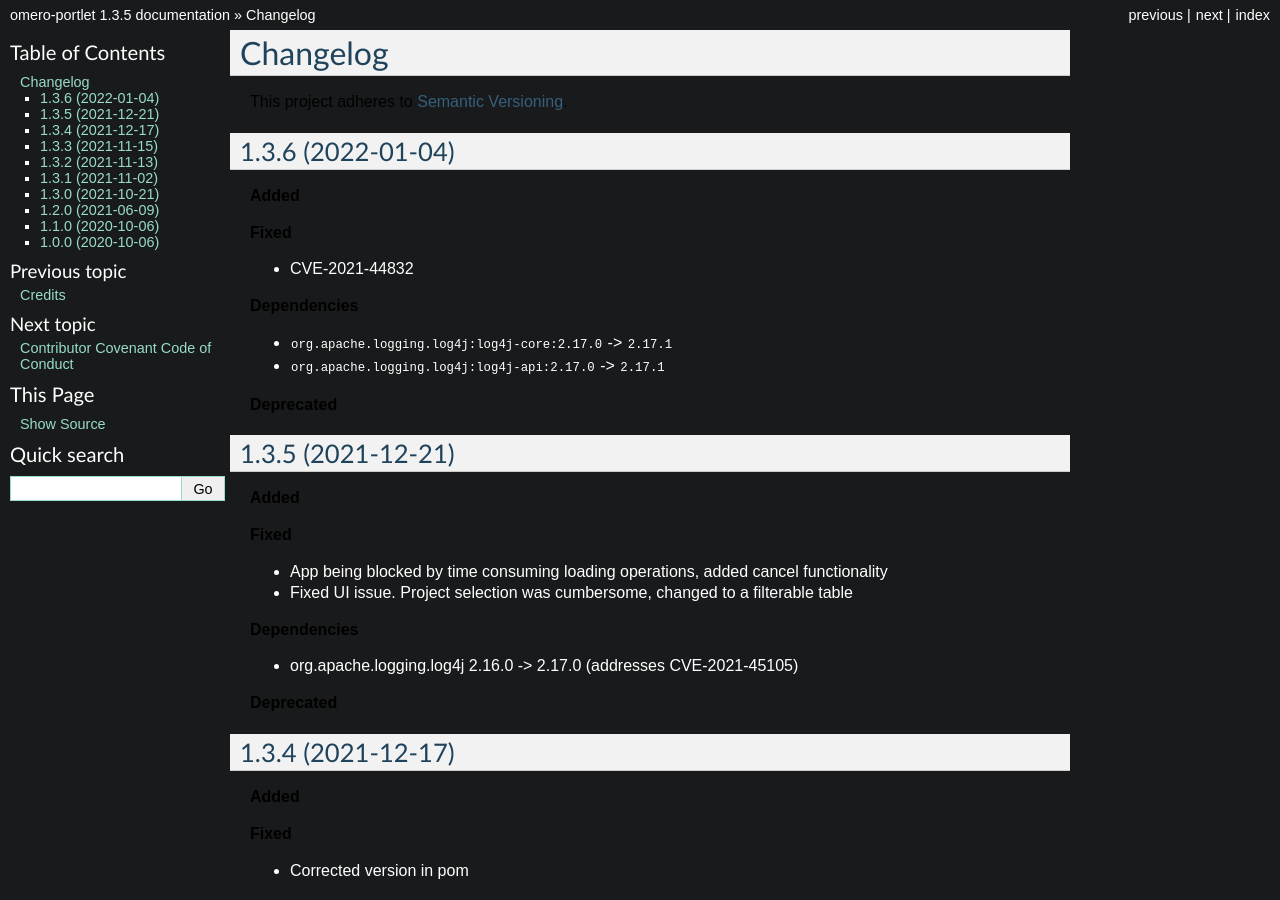
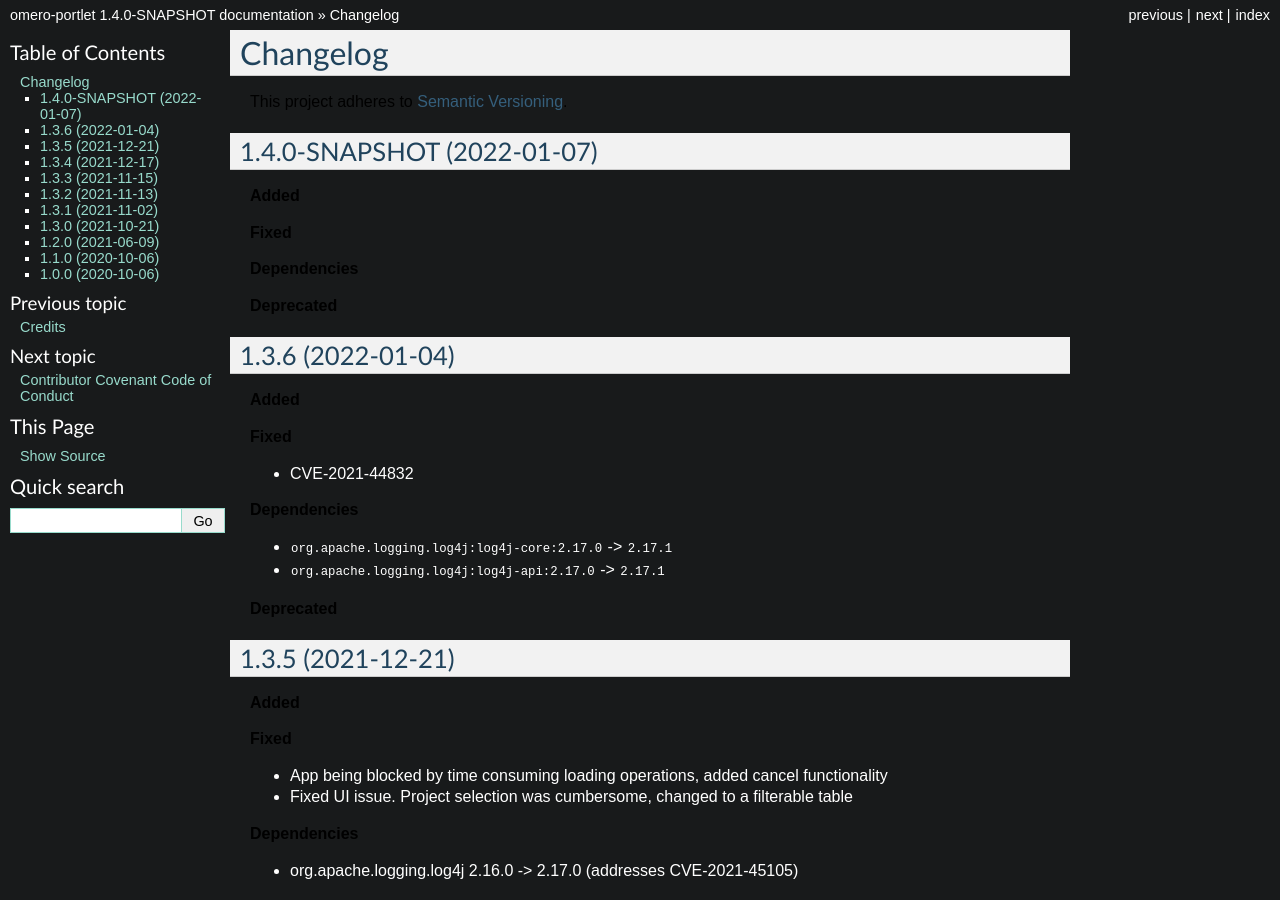
Before and after one commit to qbicsoftware/omero-portlet, a Sphinx documentation site: the page built from docs/changelog.rst, in a window 1280 px wide and 900 px high. Built offline with Sphinx 7.4.7, drawn with Linux system fonts in a browser that asks for light colours; some of the changed text lies outside the part shown.

Commit message:
Bump Version to 1.4.0-SNAPSHOT

```diff
--- a/CHANGELOG.rst
+++ b/CHANGELOG.rst
@@ -3,6 +3,16 @@ Changelog
 ==========
 
 This project adheres to `Semantic Versioning <https://semver.org/>`_.
+
+1.4.0-SNAPSHOT (2022-01-07)
+---------------------------
+**Added**
+
+**Fixed**
+
+**Dependencies**
+
+**Deprecated**
 
 1.3.6 (2022-01-04)
 ------------------
--- a/docs/conf.py
+++ b/docs/conf.py
@@ -55,9 +55,9 @@ author = "Luis Kuhn"
 # the built documents.
 #
 # The short X.Y version.
-version = '1.3.5'
+version = '1.4.0-SNAPSHOT'
 # The full version, including alpha/beta/rc tags.
-release = '1.3.5'
+release = '1.4.0-SNAPSHOT'
 
 # The language for content autogenerated by Sphinx. Refer to documentation
 # for a list of supported languages.
--- a/pom.xml
+++ b/pom.xml
@@ -12,7 +12,7 @@
 	</parent>
 
 	<artifactId>omero-portlet</artifactId>
-	<version>1.3.6</version> <!-- <<QUBE_FORCE_BUMP>> -->
+	<version>1.4.0-SNAPSHOT</version> <!-- <<QUBE_FORCE_BUMP>> -->
 	<name>omero-portlet</name>
 	<url>https://github.com/qbicsoftware/omero-portlet</url>
 	<description>Omero-portlet. An image data visualisation portlet for qPortal.</description>
```
